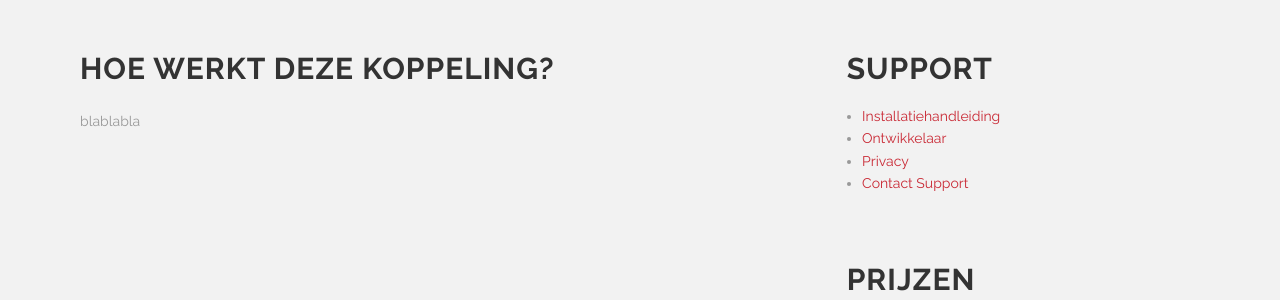
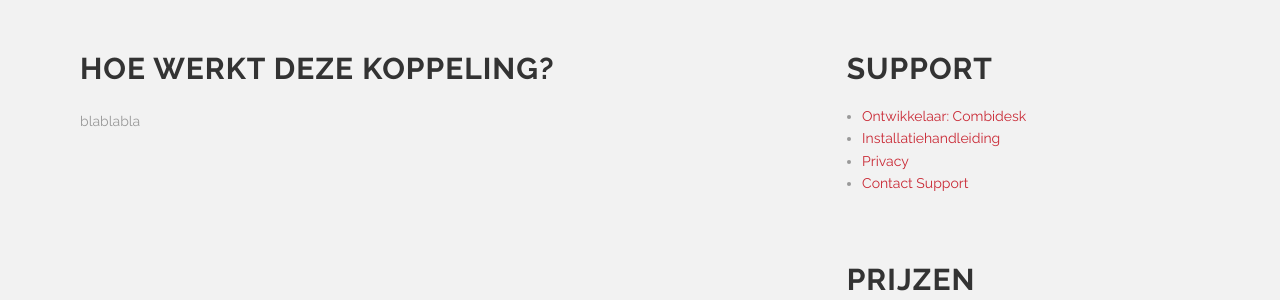
Before and after one commit to Combidesk/combidesk.github.io, a Jekyll site: the page built from _koppeling/simplicate-minox.md, in a window 1280 px wide and 900 px high, scrolled down 1002 px. Shown: the part 152-452 px from the top of the window. Built offline with Jekyll 4.4.1, drawn with Linux system fonts in a browser that asks for light colours; a script that is not in the unit is left out.

```diff
--- a/_layouts/koppeling.html
+++ b/_layouts/koppeling.html
@@ -95,8 +95,8 @@ section_id: koppelingen
     <div class="large-4 columns">
       <h2>Support</h2>
       <ul>
+        <li><a href="{{ page.developer-url }}" target="_blank">Ontwikkelaar: {{page.developer}}</a></li>
         <li><a href="{{ page.manual-url }}" target="_blank">Installatiehandleiding</a></li>
-        <li><a href="{{ page.developer-url }}" target="_blank">Ontwikkelaar</a></li>
         <li><a href="{{ page.privacy-url }}" target="_blank">Privacy</a></li>
         <li><a href="{{ page.support-url }}" target="_blank">Contact Support</a></li>
       </ul>
```
